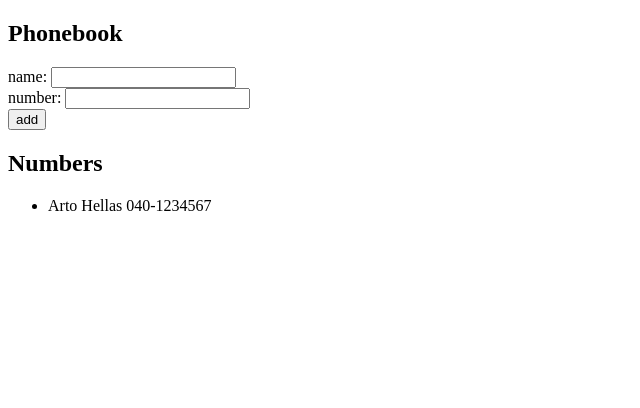
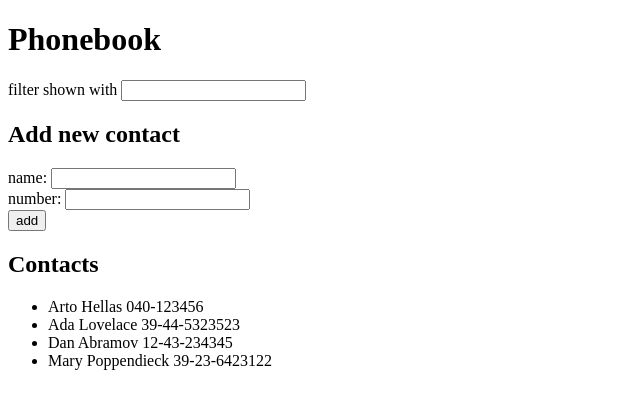
Before and after one commit to laurielim/fullstackopen, a React (Create React App) app in the folder part2/thephonebook/: page / in a window 1280 px wide. Shown: the top 408 px of the page, without its empty margins (0-640 px from the left). Built offline with nearby package versions, Linux system fonts and the light colour scheme.

Commit message:
implement search field

```diff
--- a/part2/thephonebook/src/App.js
+++ b/part2/thephonebook/src/App.js
@@ -1,11 +1,13 @@
 import React, { useState } from 'react'
 
 const App = () => {
-  const [ persons, setPersons ] = useState([
-    { name: 'Arto Hellas',
-    number: '040-1234567'
-   }
+  const [persons, setPersons] = useState([
+    { name: 'Arto Hellas', number: '040-123456' },
+    { name: 'Ada Lovelace', number: '39-44-5323523' },
+    { name: 'Dan Abramov', number: '12-43-234345' },
+    { name: 'Mary Poppendieck', number: '39-23-6423122' }
   ])
+
   const [ newName, setNewName ] = useState('')
   const [ newNumber, setNewNumber ] = useState('')
 
@@ -14,34 +16,37 @@ const App = () => {
 
   const addName = (e) => {
     e.preventDefault()
-
     if (persons.filter(person => person.name === newName).length > 0) {
       alert(`${newName} is already added to phonebook`)
       return;
     }
-
     setPersons([...persons, {name: newName, number: newNumber}])
     setNewName('')
     setNewNumber('')
   }
 
+  const [ searchInput, setSearchInput ] = useState('')
+  const handleSearch = (e) => setSearchInput(e.target.value)
+
   return (
     <div>
-      <h2>Phonebook</h2>
+      <h1>Phonebook</h1>
+      filter shown with <input type="text" value={searchInput} onChange={handleSearch}/>
+      <h2>Add new contact</h2>
       <form>
         <div>
-          name: <input value={newName} onChange={handleNameChange} />
+          name: <input type="text" value={newName} onChange={handleNameChange} />
         </div>
         <div>
-          number: <input value={newNumber} onChange={handleNumberChange}/>
+          number: <input type="text" value={newNumber} onChange={handleNumberChange}/>
         </div>
         <div>
           <button onClick={addName} type="submit">add</button>
         </div>
       </form>
-      <h2>Numbers</h2>
+      <h2>Contacts</h2>
       <ul>
-        {persons.map(person=><li key={person.name}>{person.name} {person.number}</li>)}
+        {persons.filter(person=>person.name.toLowerCase().includes(searchInput.toLowerCase())).map(person=><li key={person.name}>{person.name} {person.number}</li>)}
       </ul>
     </div>
   )
```
